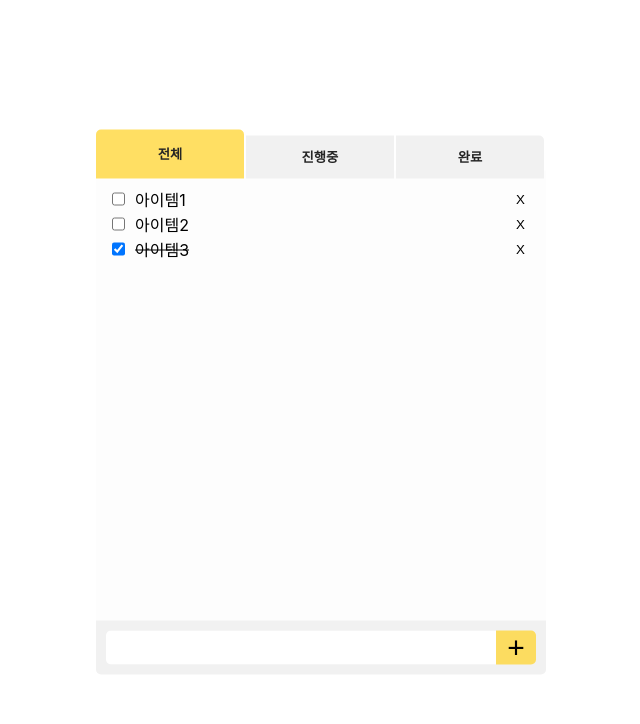
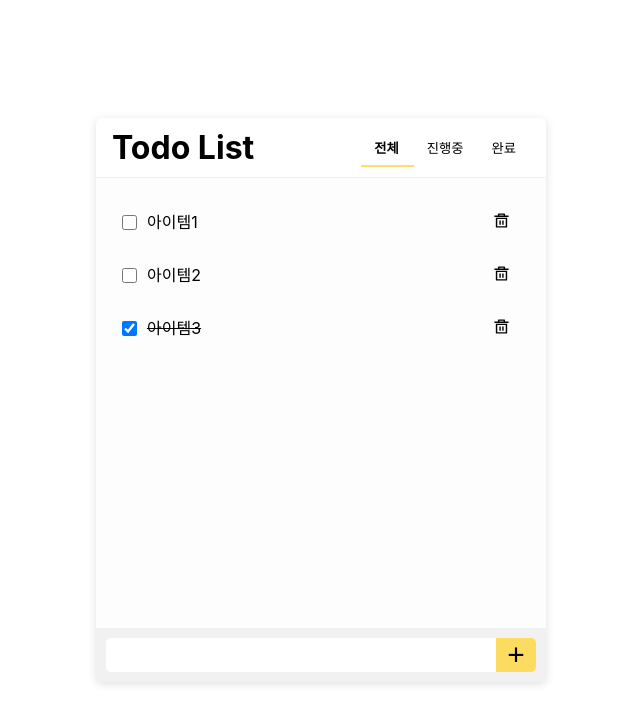
Before and after one commit to lechhw/ToDoList_React_2023, a React (Create React App) app: page / in a window 1280 px wide. Shown: the top 724 px of the page, without its empty margins (319-959 px from the left). Built offline with nearby package versions, Linux system fonts and the light colour scheme.

Commit message:
중간 커밋(스타일 수정)

```diff
--- a/src/App.css
+++ b/src/App.css
@@ -16,6 +16,6 @@ button {
   left: 50%;
   transform: translate(-50%, -50%);
   width: 450px;
-  display: flex;
-  flex-direction: column;
+  border-radius: 6px;
+  box-shadow: rgba(99, 99, 99, 0.2) 0px 2px 8px 0px;
 }
--- a/src/components/header/Header.jsx
+++ b/src/components/header/Header.jsx
@@ -4,44 +4,28 @@ import styles from './header.module.css';
 export default function Header({ filter, onFilter }) {
   return (
     <header className={styles.header}>
-      {/* <h1>Todo List</h1> */}
+      <h1>Todo List</h1>
       <div className={styles.tabGroup}>
         <button
           type="button"
-          className={styles.tab}
+          className={`${styles.tab} ${filter === 'all' && styles.active}`}
           onClick={() => onFilter('all')}
         >
-          <span
-            className={`${styles.label} ${filter === 'all' && styles.active}`}
-          >
-            전체
-          </span>
+          전체
         </button>
         <button
           type="button"
-          className={styles.tab}
+          className={`${styles.tab} ${filter === 'active' && styles.active}`}
           onClick={() => onFilter('active')}
         >
-          <span
-            className={`${styles.label} ${
-              filter === 'active' && styles.active
-            }`}
-          >
-            진행중
-          </span>
+          진행중
         </button>
         <button
           type="button"
-          className={styles.tab}
+          className={`${styles.tab} ${filter === 'complete' && styles.active}`}
           onClick={() => onFilter('complete')}
         >
-          <span
-            className={`${styles.label} ${
-              filter === 'complete' && styles.active
-            }`}
-          >
-            완료
-          </span>
+          완료
         </button>
       </div>
     </header>
--- a/src/components/header/header.module.css
+++ b/src/components/header/header.module.css
@@ -1,56 +1,38 @@
 .header {
+  display: flex;
+  justify-content: space-between;
   width: 100%;
-  /* background: gainsboro; */
+  padding: 10px 16px;
+  border-bottom: 1px solid #f1f1f1;
 }
+
 .tabGroup {
+  flex-grow: 1;
+  display: flex;
+  justify-content: flex-end;
+}
+
+.tab {
+  position: relative;
+  padding: 5px 14px;
+  border-bottom: none;
+}
+
+.tab::after {
+  position: absolute;
+  left: 1px;
+  bottom: 0;
+  content: '';
+  display: inline-block;
   width: 100%;
-  display: flex;
-}
-.tab {
-  width: calc(100% / 3);
-  height: 45px;
-  border-bottom: none;
-  /* border: 1px solid #666666; */
-  /* border-right: 1px solid #666666; */
-  /* background: gainsboro; */
-  padding-top: 10px;
-  padding-right: 2px;
-}
-.tab:last-child .label {
-  /* border-right: none; */
-  border-top-right-radius: 5px;
+  height: 2px;
+  background-color: transparent;
 }
 
 .tab.active {
-  color: red;
-
-  /* position: relative;
-  bottom: 10px; */
+  font-weight: 600;
 }
 
-.label {
-  display: block;
-  position: relative;
-  padding: 15px 10px;
-  background: #f1f1f1;
-  color: #252525;
-  font-weight: bold;
-  line-height: 1;
-  text-align: center;
-  overflow: hidden;
-  cursor: pointer;
+.tab.active::after {
+  background-color: #ffd83dcc;
 }
-
-.label:last-child {
-}
-
-.label.active {
-  /* color: red; */
-  padding: 18px 10px;
-  margin-top: -6px;
-  border-radius: 5px 5px 0 0 !important;
-  /* background: rgb(128, 128, 128); */
-  background: #ffd83dcc;
-  /* color: #ffffff; */
-  /* color: #ffd93d; */
-}
--- a/src/components/inputForm/input.module.css
+++ b/src/components/inputForm/input.module.css
@@ -5,7 +5,6 @@
   background-color: #f1f1f1;
   border-bottom-left-radius: 5px;
   border-bottom-right-radius: 5px;
-}
 
   .input {
     flex-grow: 1;
@@ -27,3 +26,4 @@
     border-top-right-radius: 5px;
     border-bottom-right-radius: 5px;
   }
+}
--- a/src/components/todoItem/TodoItem.jsx
+++ b/src/components/todoItem/TodoItem.jsx
@@ -1,5 +1,6 @@
 import React, { useState } from 'react';
 import styles from './todoItem.module.css';
+import { RiDeleteBin5Line } from 'react-icons/ri';
 
 export default function TodoItem({ item, onDeleteItem, onUpdateItem }) {
   const [complete, setComplete] = useState(item.complete);
@@ -18,11 +19,12 @@ export default function TodoItem({ item, onDeleteItem, onUpdateItem }) {
         checked={complete}
         onChange={(e) => handleChange(e)}
       />
-      <span className={`${styles.item} ${complete && styles.complete}`}>
+      <p className={`${styles.item} ${complete && styles.complete}`}>
         {item.name}
-      </span>
+      </p>
       <button className={styles.deleteBtn} onClick={() => onDeleteItem(item)}>
-        X
+        {/* X */}
+        <RiDeleteBin5Line />
       </button>
     </li>
   );
--- a/src/components/todoItem/todoItem.module.css
+++ b/src/components/todoItem/todoItem.module.css
@@ -1,14 +1,27 @@
 .todoItem {
   display: flex;
   width: 100%;
+  padding: 8px 10px;
+  border-radius: 6px;
+  transition: all 150ms ease-in-out;
+}
+
+.todoItem:hover {
+  background-color: #f1f1f1;
 }
 
 .checkBox {
-  margin-right: 10px;
+  position: relative;
+  top: 2px;
+  width: 15px;
+  cursor: pointer;
 }
 
 .item {
   flex-grow: 1;
+  padding: 0 10px;
+  display: flex;
+  align-items: center;
 }
 
 .item.complete {
@@ -16,5 +29,8 @@
 }
 
 .deleteBtn {
-  padding: 5px;
+  padding: 10px;
+  font-size: 17px;
+  display: flex;
+  align-items: center;
 }
```
Also changed, not shown: src/components/todoList/TodoList.jsx (+1 -6 lines), src/store/rootStore.js (added). Lines whose indentation alone changed are shown as unchanged.
